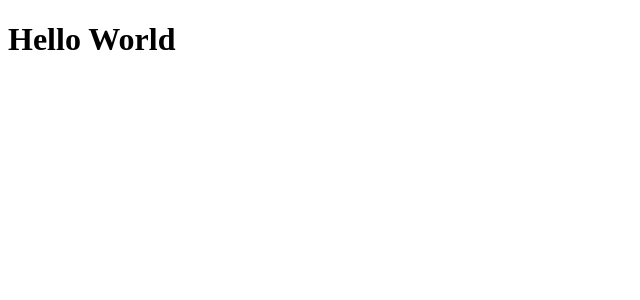
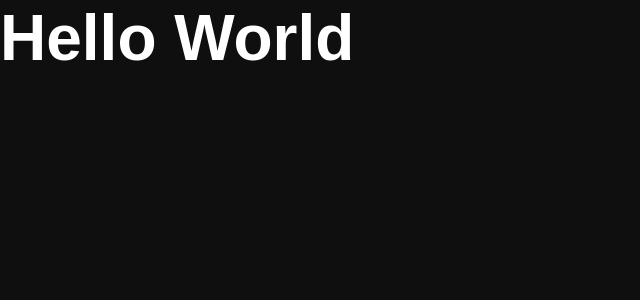
Before and after one commit to itb-insight/itb_insight, a Next.js app: page / in a window 1280 px wide. Shown: the top 300 px of the page, without its empty margins (0-640 px from the left). Built offline with nearby package versions, Linux system fonts and the light colour scheme; a web font is replaced by a local one.

Commit message:
style: fix global style

```diff
--- a/src/app/globals.css
+++ b/src/app/globals.css
@@ -119,3 +119,11 @@ input:focus, textarea:focus, select:focus {
   background: var(--color-border);
   border-radius: var(--radius-full);
 }
+
+@font-face {
+  font-family: 'Bitcount';
+  src: url('/fonts/Bitcount-Variable.ttf') format('truetype');
+  font-weight: 100 900;  /* ← range weight karena variable */
+  font-style: normal;
+  font-display: swap;
+}
--- a/src/app/layout.tsx
+++ b/src/app/layout.tsx
@@ -1,4 +1,5 @@
 import { Gabarito } from "next/font/google"
+import "./globals.css"
 
 const gabarito = Gabarito({
   subsets: ["latin"],
```
